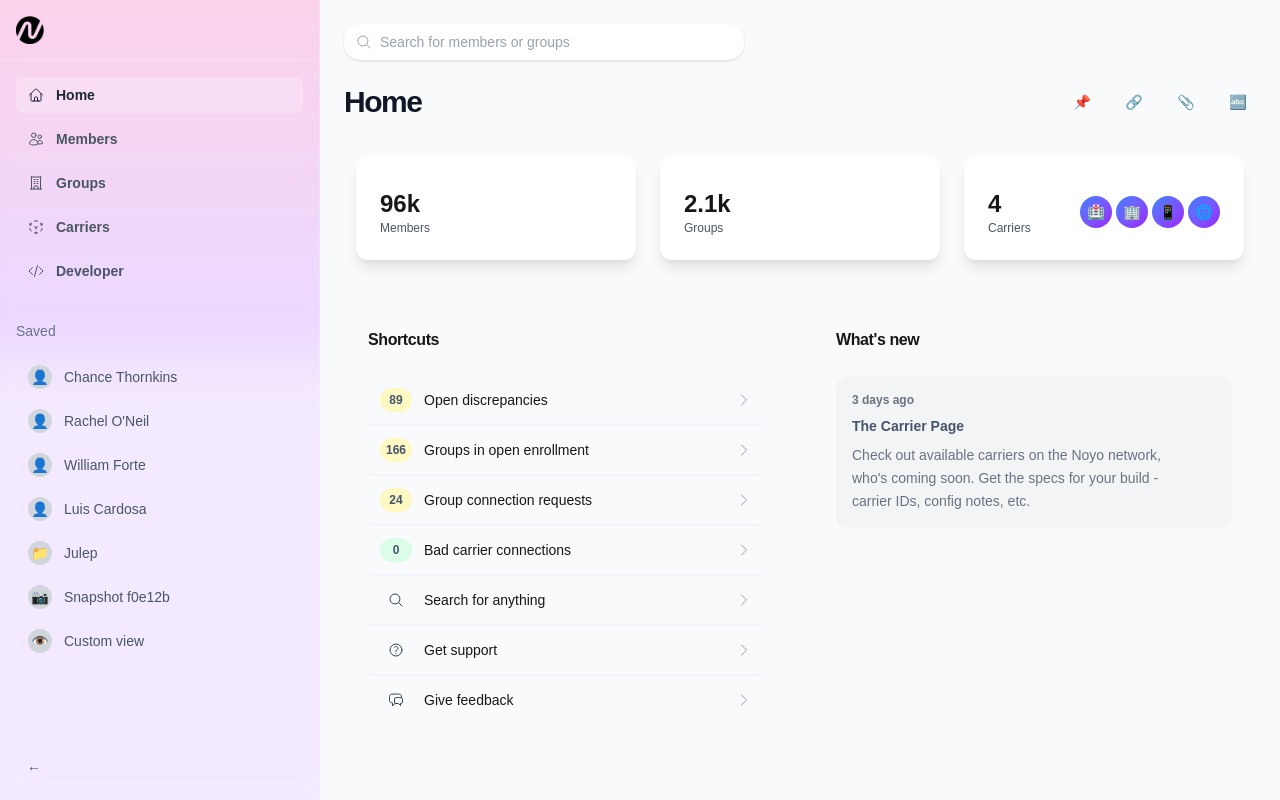
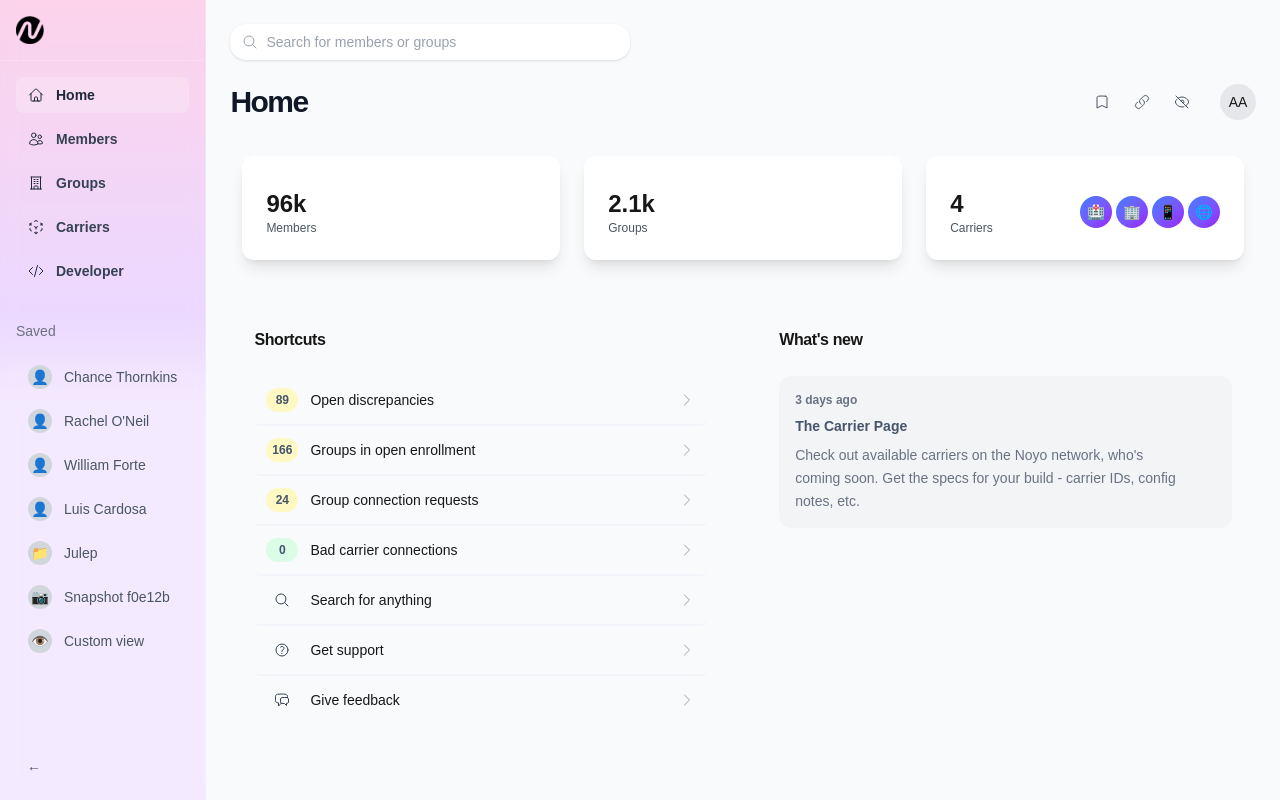
Before and after one commit to qeryz/ben-mock-ui, a Next.js app: page / in a window 1280 px wide. Built offline with nearby package versions, Linux system fonts and the light colour scheme.

Commit message:
chore: match styling to design

```diff
--- a/src/components/layout/header.tsx
+++ b/src/components/layout/header.tsx
@@ -1,4 +1,9 @@
 import { Button } from "@/components/ui/button";
+import {
+  BookmarkIcon,
+  LinkIcon,
+  EyeSlashIcon,
+} from "@heroicons/react/24/outline";
 
 interface HeaderProps {
   title: string;
@@ -13,18 +18,22 @@ export function Header({ title, actions }: HeaderProps) {
           {title}
         </h1>
       </div>
-      <div className="flex items-center gap-4">
+      <div className="flex items-center gap-1">
         <Button variant="ghost" size="icon">
-          📌
+          <BookmarkIcon className="w-4 h-4 text-gray-600" />
         </Button>
         <Button variant="ghost" size="icon">
-          🔗
+          <LinkIcon className="w-4 h-4 text-gray-600" />
         </Button>
         <Button variant="ghost" size="icon">
-          📎
+          <EyeSlashIcon className="w-4 h-4 text-gray-600" />
         </Button>
-        <Button variant="ghost" size="icon">
-          🔤
+        <Button
+          variant="ghost"
+          size="icon"
+          className="ml-4 bg-gray-200 hover:bg-gray-300 rounded-full"
+        >
+          AA
         </Button>
         {actions}
       </div>
--- a/src/components/layout/sidebar.tsx
+++ b/src/components/layout/sidebar.tsx
@@ -68,7 +68,7 @@ export function Sidebar({ className }: SidebarProps) {
       <div
         className={cn(
           "bg-white/10 backdrop-blur-sm border-r border-white/20 transition-all duration-300",
-          collapsed ? "w-16" : "w-80"
+          collapsed ? "w-16" : "w-auto"
         )}
       >
         {/* Header */}
@@ -100,10 +100,13 @@ export function Sidebar({ className }: SidebarProps) {
                   "flex items-center gap-3 px-3 py-2 rounded-lg text-sm font-semibold transition-colors",
                   item.active
                     ? "bg-white/20 text-gray-800"
-                    : "text-gray-600 hover:bg-white/10 hover:text-gray-800"
+                    : "text-gray-700 hover:bg-white/10 hover:text-gray-800",
+                  collapsed && "justify-center"
                 )}
               >
-                <span>{item.icon}</span>
+                <div className="flex items-center text-gray-800">
+                  {item.icon}
+                </div>
                 {!collapsed && <span>{item.name}</span>}
               </a>
             ))}
```
